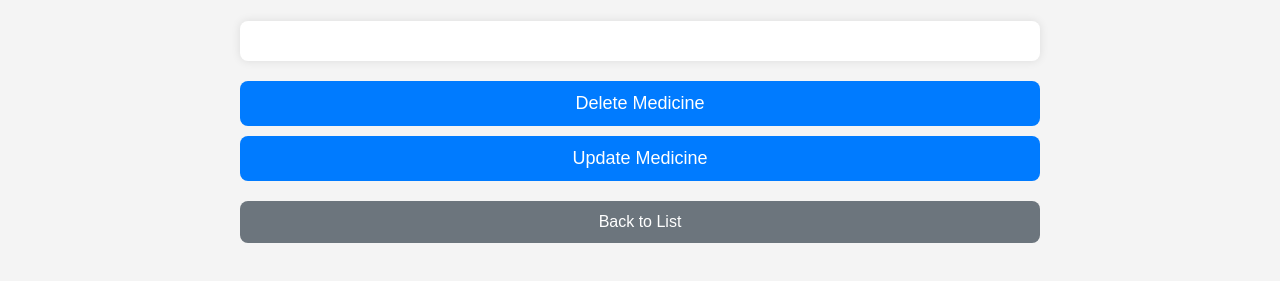
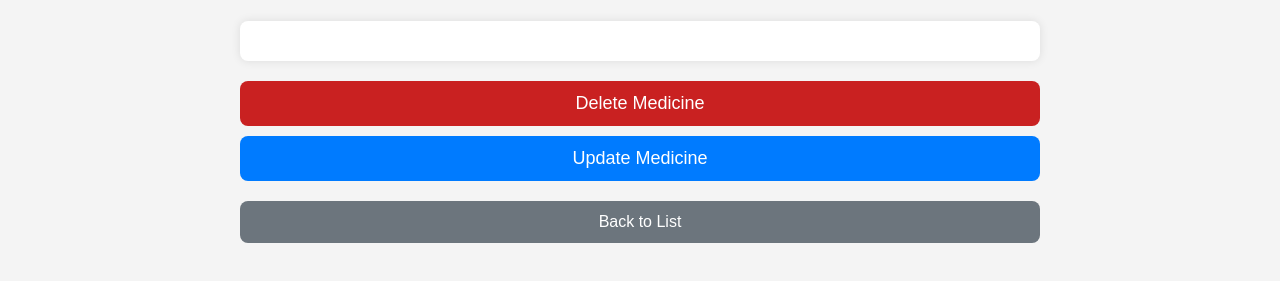
Before and after one commit to odgedodge/Lilly-Recruitment-Challenge, a plain HTML site: page frontend/single_medicine.html in a window 1280 px wide. Shown: the part 99-380 px from the top of the page. Drawn offline with Linux system fonts and the light colour scheme; files that its build step writes are made by us from their sources; no server answers; files whose address does not match are found by name.

Commit message:
recoloured delete button

```diff
--- a/frontend/style.css
+++ b/frontend/style.css
@@ -119,6 +119,7 @@ button:hover {
 
 #delete-button {
     margin-bottom: 10px; /* Adds gap below the delete button */
+    background-color: #C92121;
 }
 
 /* Create Form Styling */
```
